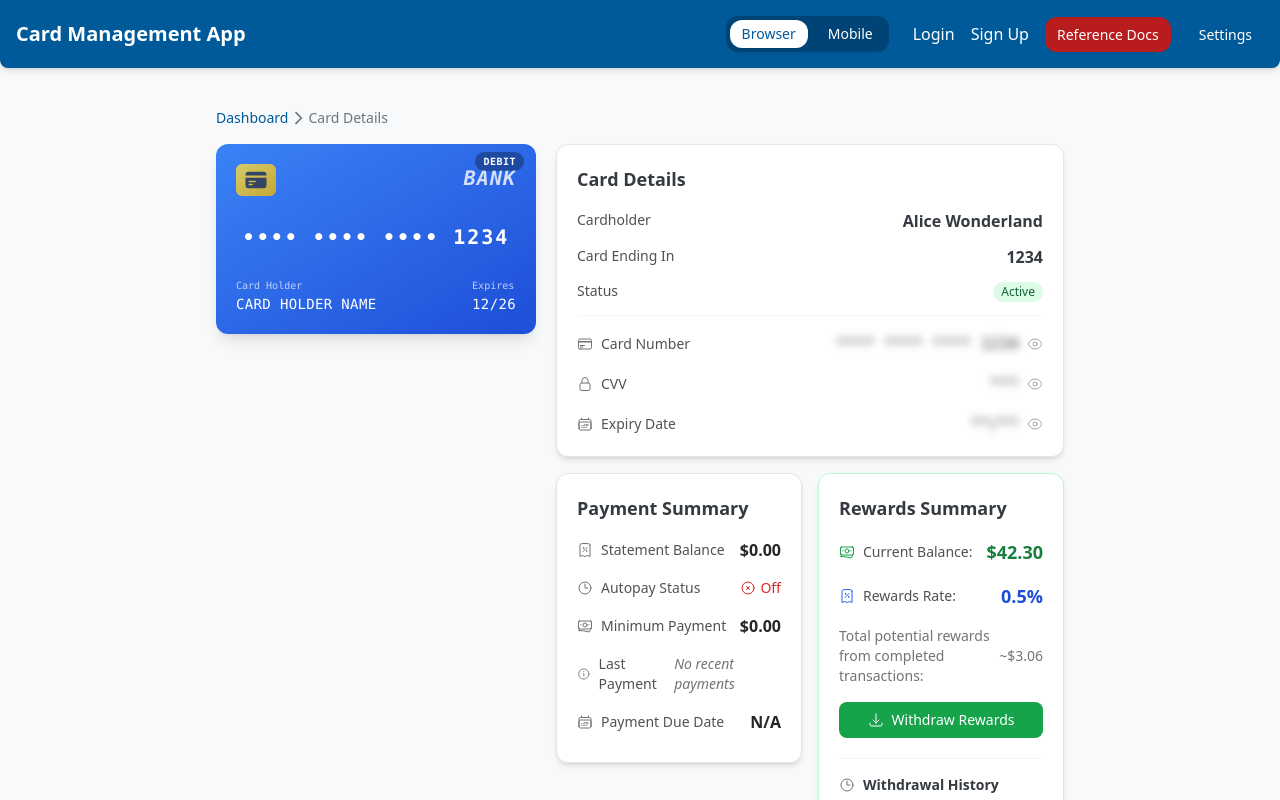
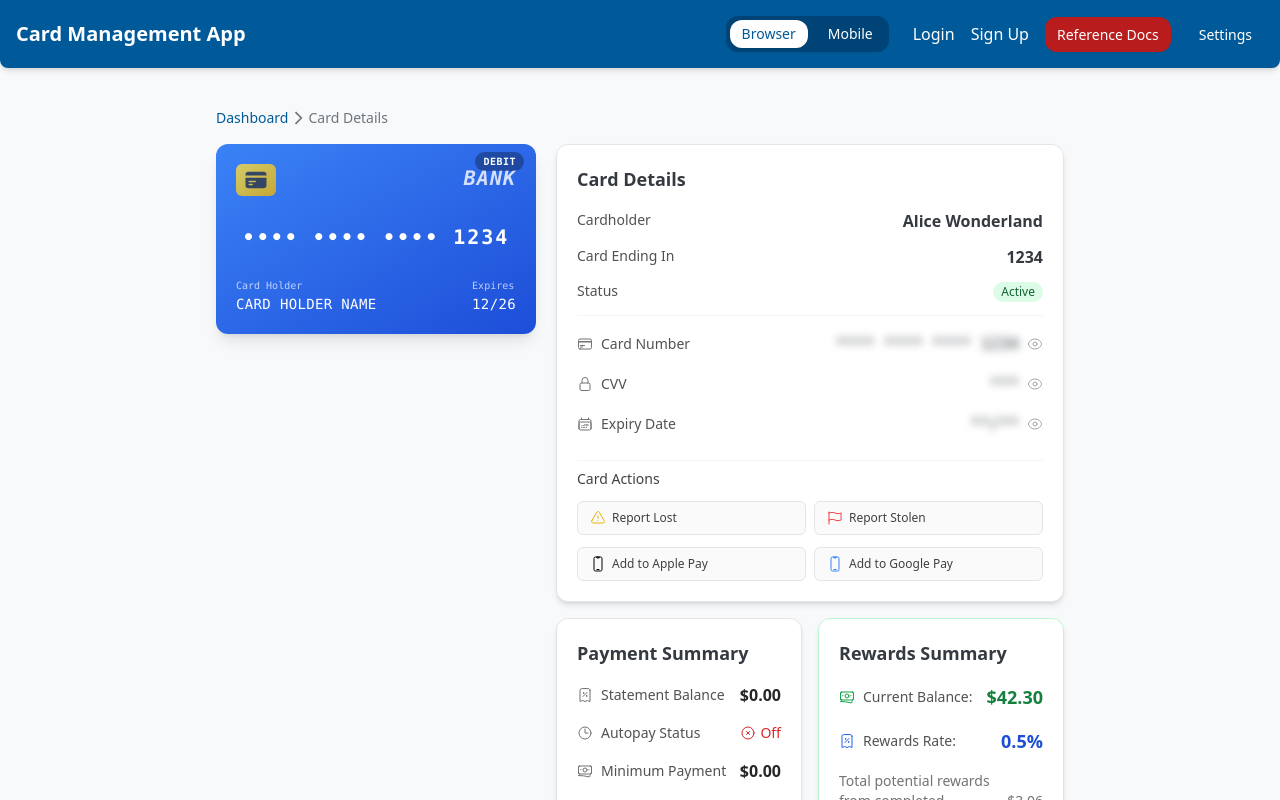
Before and after one commit to calderwong/CardAppPrototype, a React (Vite) app: page /card/1 in a window 1280 px wide. Shown: the top 800 px of the page. Built offline with nearby package versions, Linux system fonts and the light colour scheme.

Commit message:
Resurrect Report Lost/Stolen and digital wallet features

```diff
--- a/src/ReferenceDocs/Development_Journal.md
+++ b/src/ReferenceDocs/Development_Journal.md
@@ -305,3 +305,26 @@ This journal tracks the development progress of the Card Management App prototyp
 3.  Ensured necessary icons (`ArrowDownTrayIcon`, `ClockIcon`) and `format` from `date-fns` were imported.
 
 ---
+
+## April 10, 2025 - Card Details Widget Fixes
+
+**USER Request:** Fix issues with the Card Details widget where card number wasn't revealing correctly, CVV started off visible, and expiry date wasn't revealing on click.
+
+**Cascade Action:**
+1. **Card Number Reveal Fix**:
+   * Updated the CardDetailsWidget component to use the correct `fullCardNumber` property instead of `cardNumber`
+   * Fixed the formatting to properly display the card number when revealed
+   * Ensured copy to clipboard functionality uses the full card number
+
+2. **CVV Hidden State Fix**:
+   * Modified the CSS class structure for the CVV span to ensure it always starts blurred
+   * Corrected the conditional rendering to properly toggle between hidden and revealed states
+   * Updated the className attribute to properly remove blur styling when revealed
+
+3. **Expiry Date Reveal Fix**:
+   * Found and fixed the root issue where the parent component (CardDetailPage.jsx) wasn't initializing the expiry field in the revealStatus state
+   * Updated the initial state to include `expiry: 'hidden'` in the revealStatus object
+   * Ensured the reset logic in useEffect also includes the expiry field
+   * Fixed the conditional CSS in the component to properly remove blur when revealed
+
+These fixes ensure that all three sensitive information fields (card number, CVV, and expiry date) correctly implement the 2FA verification flow, starting in a hidden state and only revealing after proper verification.
--- a/src/components/CardDetailPage/CardDetailsWidget.jsx
+++ b/src/components/CardDetailPage/CardDetailsWidget.jsx
@@ -9,7 +9,10 @@ import {
   CheckIcon,
   ShieldCheckIcon,
   XMarkIcon,
-  FingerPrintIcon
+  FingerPrintIcon,
+  ExclamationTriangleIcon, // For Report
+  FlagIcon, // For Report
+  DevicePhoneMobileIcon, // For Digital Wallets
 } from '@heroicons/react/24/outline';
 import LabelValueDisplay from '../common/LabelValueDisplay';
 import { ViewModeContext } from '../../App';
@@ -20,7 +23,10 @@ const CardDetailsWidget = ({
   copiedField,
   toggleSensitive,
   handleCopyToClipboard,
-  formatCardNumber
+  formatCardNumber,
+  onReportLost,
+  onReportStolen,
+  onAddToWallet
 }) => {
   // Get view mode from context
   const viewMode = useContext(ViewModeContext);
@@ -157,7 +163,7 @@ const CardDetailsWidget = ({
       </div>
 
       {/* Sensitive Info */}
-      <div className="space-y-4 relative">
+      <div className="space-y-4 relative mb-6">
         {/* Card Number with blur/copy */}
         <div className="flex justify-between items-center relative">
           <div className="flex items-center">
@@ -272,6 +278,49 @@ const CardDetailsWidget = ({
           {showSensitive.expiry === 'verifying' && renderVerifyingState('expiry')}
         </div>
       </div>
+
+      {/* Card Actions Section */}
+      <div className="pt-2 border-t border-neutral-100">
+        <h4 className="text-sm font-medium text-neutral-700 mb-3">Card Actions</h4>
+
+        {/* Security Actions */}
+        <div className="grid grid-cols-1 sm:grid-cols-2 gap-2 mb-3">
+          <button
+            onClick={onReportLost}
+            className="flex items-center justify-center sm:justify-start px-3 py-2 text-xs font-medium text-neutral-700 bg-neutral-50 border border-neutral-200 rounded-md hover:bg-neutral-100 transition-colors"
+          >
+            <ExclamationTriangleIcon className="h-4 w-4 mr-1.5 text-yellow-500" />
+            Report Lost
+          </button>
+
+          <button
+            onClick={onReportStolen}
+            className="flex items-center justify-center sm:justify-start px-3 py-2 text-xs font-medium text-neutral-700 bg-neutral-50 border border-neutral-200 rounded-md hover:bg-neutral-100 transition-colors"
+          >
+            <FlagIcon className="h-4 w-4 mr-1.5 text-red-500" />
+            Report Stolen
+          </button>
+        </div>
+
+        {/* Digital Wallet Actions */}
+        <div className="grid grid-cols-1 sm:grid-cols-2 gap-2">
+          <button
+            onClick={() => onAddToWallet('Apple Pay')}
+            className="flex items-center justify-center sm:justify-start px-3 py-2 text-xs font-medium text-neutral-700 bg-neutral-50 border border-neutral-200 rounded-md hover:bg-neutral-100 transition-colors"
+          >
+            <DevicePhoneMobileIcon className="h-4 w-4 mr-1.5 text-black" />
+            Add to Apple Pay
+          </button>
+
+          <button
+            onClick={() => onAddToWallet('Google Pay')}
+            className="flex items-center justify-center sm:justify-start px-3 py-2 text-xs font-medium text-neutral-700 bg-neutral-50 border border-neutral-200 rounded-md hover:bg-neutral-100 transition-colors"
+          >
+            <DevicePhoneMobileIcon className="h-4 w-4 mr-1.5 text-blue-500" />
+            Add to Google Pay
+          </button>
+        </div>
+      </div>
     </div>
   );
 };
--- a/src/pages/CardDetailPage.jsx
+++ b/src/pages/CardDetailPage.jsx
@@ -492,6 +492,15 @@ function CardDetailPage({ cards, setCards }) {
                   toggleSensitive={toggleSensitive}
                   handleCopyToClipboard={handleCopyToClipboard}
                   formatCardNumber={formatCardNumber}
+                  onReportLost={() => {
+                    setReportType('lost');
+                    setShowReportForm(true);
+                  }}
+                  onReportStolen={() => {
+                    setReportType('stolen');
+                    setShowReportForm(true);
+                  }}
+                  onAddToWallet={handleAddToWallet}
                 />
               </div>
 
@@ -583,6 +592,15 @@ function CardDetailPage({ cards, setCards }) {
                         toggleSensitive={toggleSensitive}
                         handleCopyToClipboard={handleCopyToClipboard}
                         formatCardNumber={formatCardNumber}
+                        onReportLost={() => {
+                          setReportType('lost');
+                          setShowReportForm(true);
+                        }}
+                        onReportStolen={() => {
+                          setReportType('stolen');
+                          setShowReportForm(true);
+                        }}
+                        onAddToWallet={handleAddToWallet}
                       />
                     </div>
 
```
